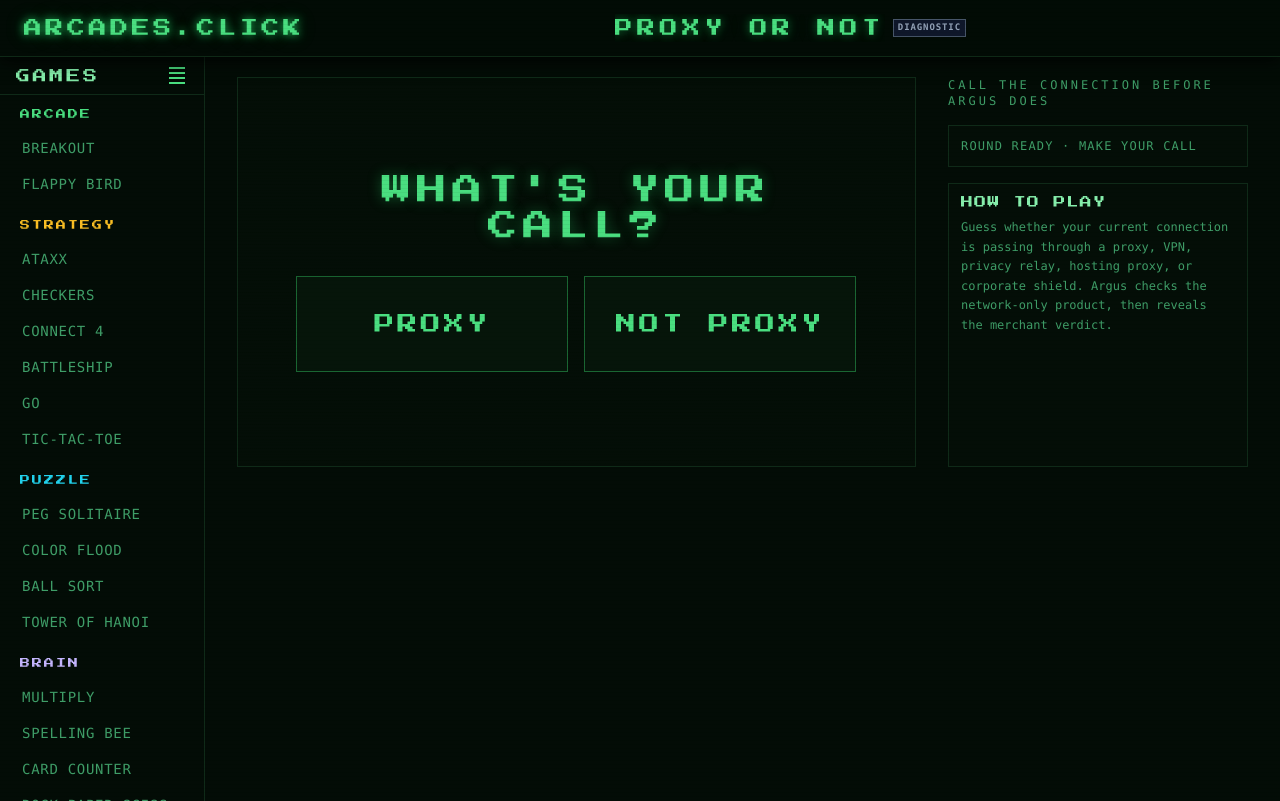
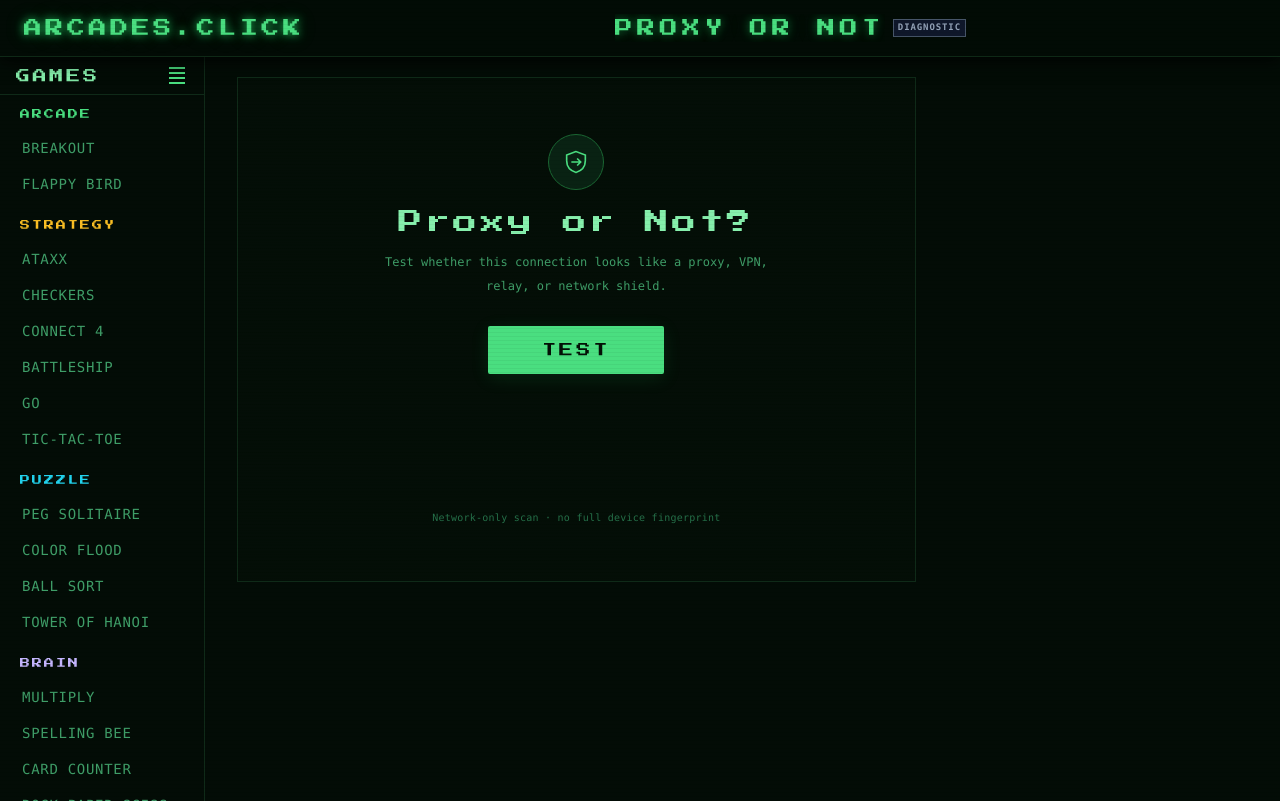
Before and after one commit to JWally/ms-argus-games, a React (Vite) app: page /proxy-or-not in a window 1280 px wide. Built offline with nearby package versions, Linux system fonts and the light colour scheme.

Commit message:
refactor: simplify Proxy or Not interface

```diff
--- a/src/games/proxy-or-not/engine.ts
+++ b/src/games/proxy-or-not/engine.ts
@@ -1,5 +1,3 @@
-export type ProxyGuess = 'proxy' | 'not_proxy';
-
 export type ProxyTag =
   | 'vpn'
   | 'proxy'
@@ -68,10 +66,6 @@ export function isProxyConnection(projection: ProxyProjection): boolean {
   );
 }
 
-export function guessIsCorrect(guess: ProxyGuess, projection: ProxyProjection): boolean {
-  return (guess === 'proxy') === isProxyConnection(projection);
-}
-
 export function connectionLabel(projection: ProxyProjection): string {
   const networkClass = projection.ipInfo.asn.network_class;
   if (networkClass) return networkClass.replace(/_/g, ' ').toUpperCase();
--- a/src/hooks/useProxyOrNot.ts
+++ b/src/hooks/useProxyOrNot.ts
@@ -1,9 +1,5 @@
 import { useCallback, useState } from 'react';
-import {
-  type ProxyGuess,
-  type ProxyProjection,
-  isProxyProjection,
-} from '../games/proxy-or-not/engine';
+import { type ProxyProjection, isProxyProjection } from '../games/proxy-or-not/engine';
 import {
   MERCHANT_CPI,
   PROXY_LOADER_SCRIPT_URL,
@@ -14,12 +10,7 @@ import {
 
 const RESULT_URL = '/api/integrity/check';
 
-export type ProxyGamePhase = 'guessing' | 'scanning' | 'revealed' | 'error';
-
-interface ProxyGameResult {
-  guess: ProxyGuess;
-  projection: ProxyProjection;
-}
+export type ProxyGamePhase = 'ready' | 'scanning' | 'revealed' | 'error';
 
 async function fetchProjection(sessionId: string): Promise<ProxyProjection> {
   const response = await fetch(RESULT_URL, {
@@ -35,12 +26,13 @@ async function fetchProjection(sessionId: string): Promise<ProxyProjection> {
 }
 
 export function useProxyOrNot() {
-  const [phase, setPhase] = useState<ProxyGamePhase>('guessing');
-  const [result, setResult] = useState<ProxyGameResult | null>(null);
+  const [phase, setPhase] = useState<ProxyGamePhase>('ready');
+  const [result, setResult] = useState<ProxyProjection | null>(null);
   const [error, setError] = useState<string | null>(null);
 
-  const choose = useCallback(async (guess: ProxyGuess) => {
+  const test = useCallback(async () => {
     setPhase('scanning');
+    setResult(null);
     setError(null);
     try {
       if (!MERCHANT_CPI) throw new Error('Arcade merchant CPI is not configured');
@@ -50,7 +42,7 @@ export function useProxyOrNot() {
       const scan = await argus.run({ cpi: MERCHANT_CPI, timeoutMs: RUN_TIMEOUT_MS });
       if (!scan.argusSessionId) throw new Error('Proxy detector returned no session');
       const projection = await fetchProjection(scan.argusSessionId);
-      setResult({ guess, projection });
+      setResult(projection);
       setPhase('revealed');
     } catch (caught) {
       setError(caught instanceof Error ? caught.message : String(caught));
@@ -58,11 +50,5 @@ export function useProxyOrNot() {
     }
   }, []);
 
-  const reset = useCallback(() => {
-    setResult(null);
-    setError(null);
-    setPhase('guessing');
-  }, []);
-
-  return { phase, result, error, choose, reset };
+  return { phase, result, error, test };
 }
--- a/src/pages/ProxyOrNot.tsx
+++ b/src/pages/ProxyOrNot.tsx
@@ -1,148 +1,84 @@
 import { GameCabinet } from '../components/GameCabinet';
-import {
-  connectionLabel,
-  guessIsCorrect,
-  isProxyConnection,
-  type ProxyGuess,
-} from '../games/proxy-or-not/engine';
+import { connectionLabel, isProxyConnection } from '../games/proxy-or-not/engine';
 import { useProxyOrNot } from '../hooks/useProxyOrNot';
 
 const GREEN = '#4ade80';
 const RED = '#f87171';
+const TEXT = '#86efac';
 const MUTED = '#3f9e68';
-const BORDER = '1px solid #1a6632';
 
-function GuessButton({ guess, onChoose }: { guess: ProxyGuess; onChoose: () => void }) {
-  const label = guess === 'proxy' ? 'PROXY' : 'NOT PROXY';
+export default function ProxyOrNot() {
+  const { phase, result, error, test } = useProxyOrNot();
+  const isScanning = phase === 'scanning';
+  const proxy = result ? isProxyConnection(result) : false;
+
   return (
+    <GameCabinet title="PROXY OR NOT" tag="Diagnostic">
+      <div className="flex min-h-[390px] w-full max-w-lg flex-col items-center justify-center px-4 py-8 text-center sm:px-8">
+        <div
+          className="mb-4 flex h-14 w-14 items-center justify-center rounded-full"
+          style={{ background: '#092213', border: '1px solid #1a6632', color: GREEN }}
+          aria-hidden="true"
+        >
+          <svg viewBox="0 0 24 24" className="h-7 w-7" fill="none" stroke="currentColor">
+            <path d="M12 3 4 6v5c0 5 3.4 8.6 8 10 4.6-1.4 8-5 8-10V6z" strokeWidth="1.4" />
+            <path d="M8 12h8m-3-3 3 3-3 3" strokeWidth="1.4" />
+          </svg>
+        </div>
+
+        <h1 className="font-display text-xl tracking-[0.14em] sm:text-2xl" style={{ color: TEXT }}>
+          Proxy or Not?
+        </h1>
+        <p className="mb-7 mt-3 max-w-sm font-mono text-xs leading-6" style={{ color: MUTED }}>
+          Test whether this connection looks like a proxy, VPN, relay, or network shield.
+        </p>
+
         <button
           type="button"
-      onClick={onChoose}
-      className="min-h-24 flex-1 font-display text-lg tracking-[0.16em] transition-all hover:[box-shadow:0_0_18px_#22c55e66] sm:text-xl"
-      style={{ color: GREEN, border: BORDER, background: '#06150a' }}
+          onClick={() => void test()}
+          disabled={isScanning}
+          className="h-12 min-w-44 rounded-sm px-10 font-display text-sm tracking-[0.22em] transition-all hover:brightness-110 disabled:cursor-wait disabled:opacity-70"
+          style={{ background: GREEN, color: '#031006', boxShadow: '0 4px 18px #22c55e22' }}
         >
-      {label}
+          TEST
         </button>
-  );
-}
 
-export default function ProxyOrNot() {
-  const { phase, result, error, choose, reset } = useProxyOrNot();
-  const actualProxy = result ? isProxyConnection(result.projection) : false;
-  const correct = result ? guessIsCorrect(result.guess, result.projection) : false;
-
-  const status = (
-    <div className="font-mono text-xs tracking-widest" style={{ color: MUTED }}>
-      {phase === 'guessing' && 'ROUND READY · MAKE YOUR CALL'}
-      {phase === 'scanning' && 'READING NETWORK PATH…'}
-      {phase === 'revealed' && (correct ? 'CORRECT CALL' : 'MISSED IT')}
-      {phase === 'error' && 'SCAN INTERRUPTED'}
-    </div>
-  );
-
-  return (
-    <GameCabinet
-      title="PROXY OR NOT"
-      subtitle="CALL THE CONNECTION BEFORE ARGUS DOES"
-      tag="Diagnostic"
-      status={status}
-      onRestart={phase === 'revealed' || phase === 'error' ? reset : undefined}
-      rules={
-        <p className="font-mono text-xs leading-relaxed" style={{ color: MUTED }}>
-          Guess whether your current connection is passing through a proxy, VPN, privacy relay,
-          hosting proxy, or corporate shield. Argus checks the network-only product, then reveals
-          the merchant verdict.
-        </p>
-      }
-    >
-      <div className="flex min-h-[340px] w-full max-w-[560px] flex-col items-center justify-center py-5">
-        {phase === 'guessing' && (
-          <>
-            <div
-              className="mb-8 text-center font-display text-2xl tracking-[0.18em] sm:text-3xl"
-              style={{ color: GREEN, textShadow: '0 0 14px #22c55e66' }}
-            >
-              WHAT&apos;S YOUR CALL?
-            </div>
-            <div className="flex w-full flex-col gap-4 sm:flex-row">
-              <GuessButton guess="proxy" onChoose={() => void choose('proxy')} />
-              <GuessButton guess="not_proxy" onChoose={() => void choose('not_proxy')} />
-            </div>
-          </>
-        )}
-
-        {phase === 'scanning' && (
-          <div className="text-center">
-            <div
-              className="mb-5 animate-pulse font-display text-3xl tracking-[0.2em]"
-              style={{ color: GREEN, textShadow: '0 0 18px #22c55e88' }}
-            >
-              SCANNING
-            </div>
-            <p className="font-mono text-xs tracking-widest" style={{ color: MUTED }}>
-              TLS · TCP · HTTP/2 · WEBRTC · IP/ASN
-            </p>
+        <div className="mt-8 min-h-24 w-full" aria-live="polite">
+          {isScanning && (
+            <div className="font-mono text-xs tracking-[0.18em]" style={{ color: MUTED }}>
+              <span className="animate-pulse">Checking network path…</span>
             </div>
           )}
 
           {phase === 'revealed' && result && (
-          <div className="w-full text-center">
+            <div>
               <div
-              className="font-display text-lg tracking-[0.2em]"
-              style={{ color: correct ? GREEN : RED }}
+                className="font-display text-2xl tracking-[0.12em] sm:text-3xl"
+                style={{ color: proxy ? RED : GREEN }}
               >
-              {correct ? '✓ YOU CALLED IT' : '✕ ARGUS GOT YOU'}
+                {proxy ? 'Proxy' : 'Not Proxy'}
               </div>
-            <div
-              className="my-7 font-display text-4xl tracking-[0.16em] sm:text-5xl"
-              style={{
-                color: actualProxy ? RED : GREEN,
-                textShadow: `0 0 22px ${actualProxy ? '#ef444488' : '#22c55e88'}`,
-              }}
-            >
-              {actualProxy ? 'PROXY' : 'NOT PROXY'}
-            </div>
-            <div
-              className="mx-auto grid max-w-md grid-cols-1 gap-px text-left font-mono text-xs sm:grid-cols-2"
-              style={{ border: '1px solid #0f2a18', background: '#0f2a18' }}
-            >
-              <div className="p-3" style={{ background: '#030c06', color: MUTED }}>
-                NETWORK CLASS
-                <div className="mt-1 text-sm" style={{ color: GREEN }}>
-                  {connectionLabel(result.projection)}
-                </div>
-              </div>
-              <div className="p-3" style={{ background: '#030c06', color: MUTED }}>
-                NETWORK RISK
-                <div className="mt-1 text-sm" style={{ color: GREEN }}>
-                  {result.projection.network_tampering}% · {result.projection.verdict.toUpperCase()}
-                </div>
-              </div>
-              <div className="p-3 sm:col-span-2" style={{ background: '#030c06', color: MUTED }}>
-                MERCHANT SIGNALS
-                <div className="mt-1 text-sm" style={{ color: GREEN }}>
-                  {result.projection.tags.length > 0
-                    ? result.projection.tags
-                        .map((tag) => tag.replace(/_/g, ' '))
-                        .join(' · ')
-                        .toUpperCase()
-                    : 'NONE'}
-                </div>
-              </div>
-            </div>
+              <p className="mt-3 font-mono text-xs leading-5" style={{ color: MUTED }}>
+                {connectionLabel(result)} · {result.network_tampering}% network risk
+              </p>
+              {result.tags.length > 0 && (
+                <p className="mt-1 font-mono text-[11px] leading-5" style={{ color: MUTED }}>
+                  {result.tags.map((tag) => tag.replace(/_/g, ' ')).join(' · ')}
+                </p>
+              )}
             </div>
           )}
 
           {phase === 'error' && (
-          <div className="max-w-md text-center">
-            <div className="mb-4 font-display text-2xl tracking-[0.16em]" style={{ color: RED }}>
-              NO SIGNAL
+            <p className="mx-auto max-w-sm font-mono text-xs leading-5" style={{ color: RED }}>
+              {error ?? 'The test could not be completed. Please try again.'}
+            </p>
+          )}
         </div>
-            <p className="font-mono text-xs leading-relaxed" style={{ color: MUTED }}>
-              {error ?? 'The proxy scan could not be completed.'}
+
+        <p className="mt-2 font-mono text-[10px] tracking-wide" style={{ color: '#26714a' }}>
+          Network-only scan · no full device fingerprint
         </p>
-          </div>
-        )}
       </div>
     </GameCabinet>
   );
```
Also changed, not shown: 1 other file (tests, documents, lock files or other folders). Lines whose indentation alone changed are shown as unchanged.
